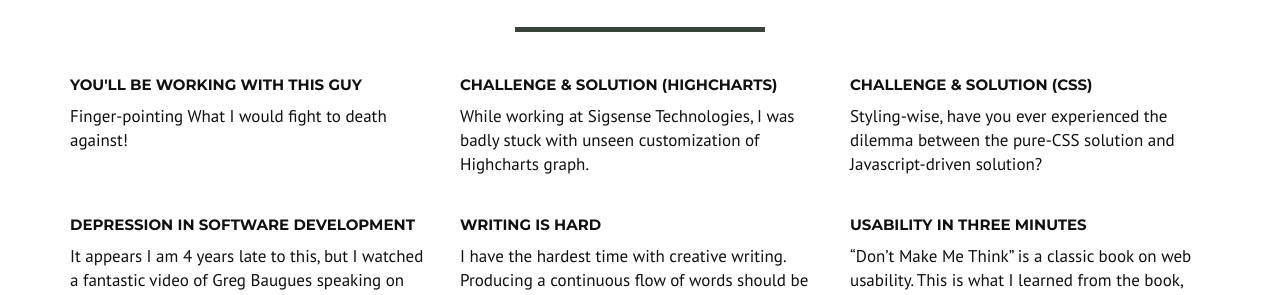
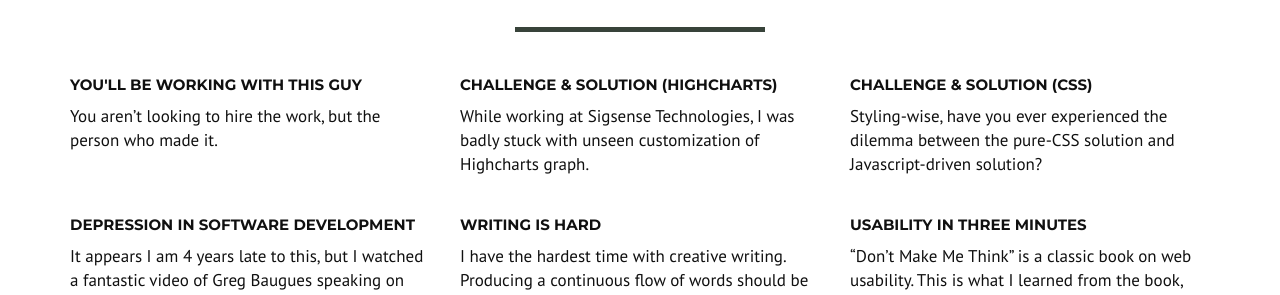
Before and after one commit to j-liu-dev/j-liu-dev.github.io, a Jekyll site: the page built from index.html, in a window 1280 px wide and 900 px high, scrolled down 3092 px. Shown: the part 155-450 px from the top of the window. Built offline with Jekyll 4.4.1, drawn with Linux system fonts in a browser that asks for light colours.

Commit message:
about-me : fixes

```diff
--- a/_posts/blog/2019-03-12-You-Will-Be-Working-With.md
+++ b/_posts/blog/2019-03-12-You-Will-Be-Working-With.md
@@ -4,14 +4,17 @@
 category: blog
 ---
 
+You aren't looking to hire the work, but the person who made it.
+
 ### Finger-pointing
-What I would fight to death against!
+<small>(between the team members)</small>
+What I would fight to the death against!
 
 ### Honesty
 I strive to be the very incarnation of it.
 
 ### File Structure
-I am very sensitive to it, and eager to do anything to make it better.
+I am very sensitive to it and eager to do anything to make it better.
 Often times, it could decide whether I go dancing to my desk in the morning OR zombie-walk to it with this ↓ face.
 
 <img src="/img/blog/no-face.png" alt="Cringe" width="50%">
@@ -27,7 +30,7 @@
 
 ### Responsibility
 I thrive when empowered.
-It doesn't necessarily have to be project manager or team lead. A good sense of responsibility keeps me high and motivated.
+It doesn't necessarily have to be the project manager or team lead. A good sense of responsibility keeps me high and motivated.
 
 ### Promises
 A man of his words - I dare to describe me as such.
```
Also changed, not shown: other parts of _posts/blog/2019-03-12-You-Will-Be-Working-With.md (+3 -3 lines).
